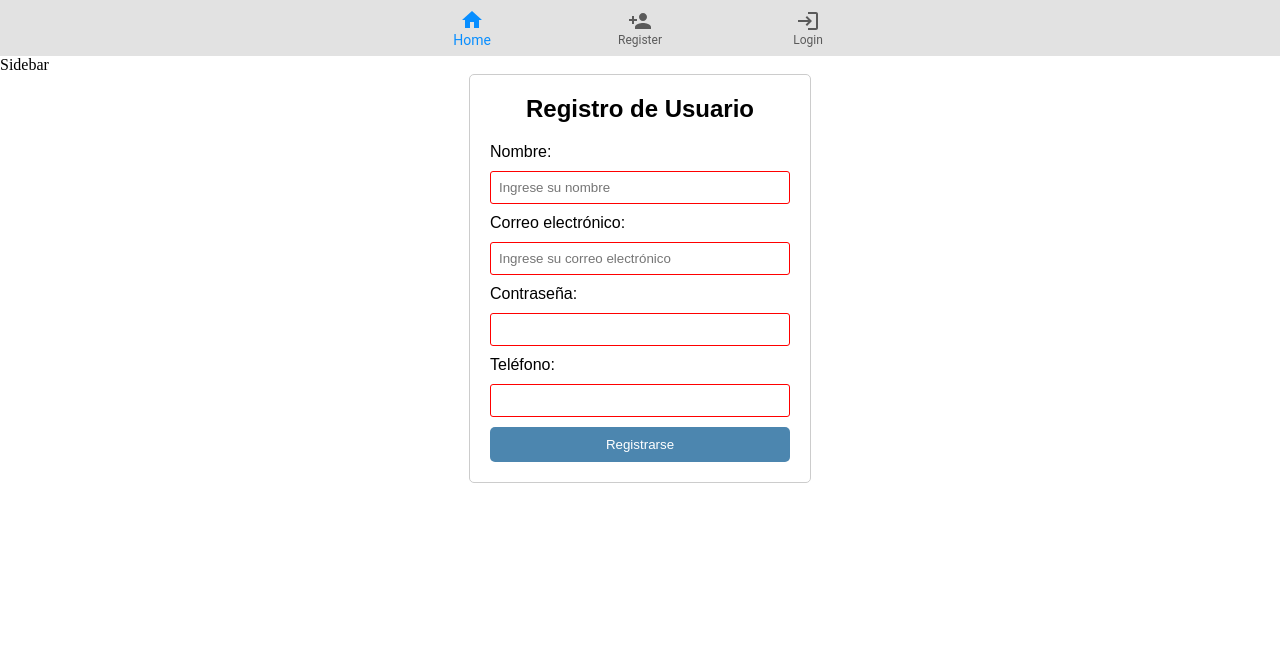
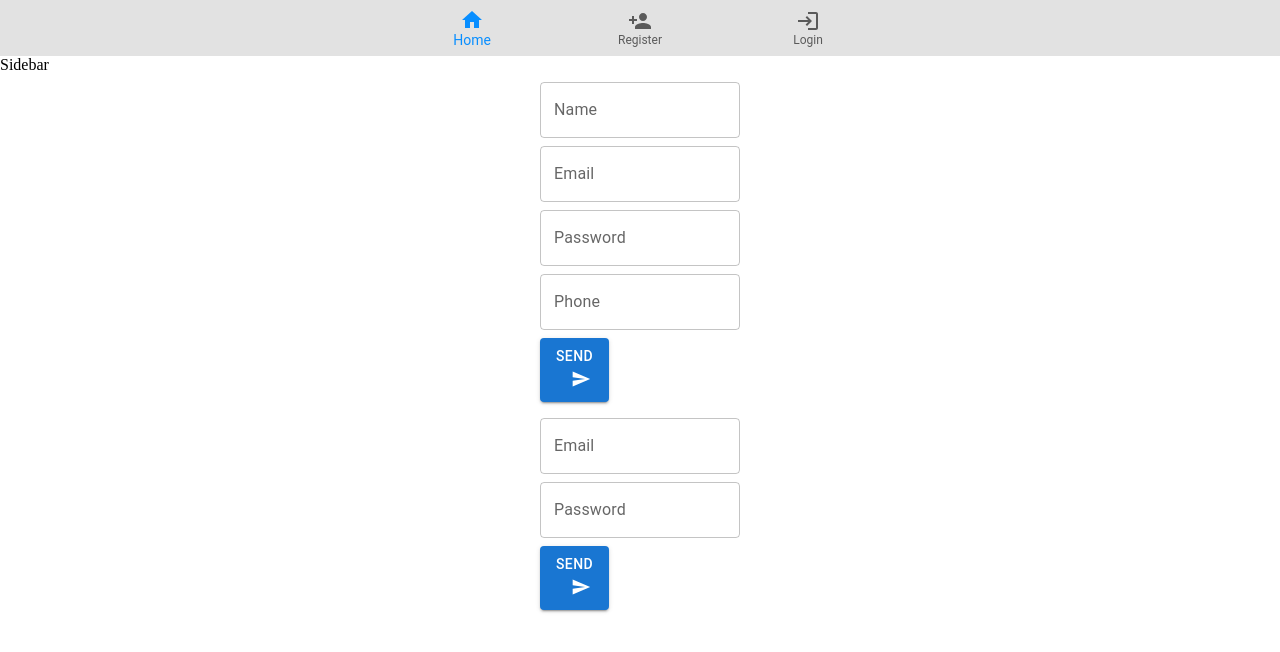
Before and after one commit to DaniloJ0/Final_Frontend-Subject, a React (Create React App) app in the folder app/: page / in a window 1280 px wide. Shown: the top 652 px of the page. Built offline with nearby package versions, Linux system fonts and the light colour scheme.

Commit message:
login, register and NavBar2.0

```diff
--- a/app/src/pages/home/Home.jsx
+++ b/app/src/pages/home/Home.jsx
@@ -11,7 +11,7 @@ function Home() {
       <NavBar />
       <Sidebar />
       <Register/>
-      {/* <Login/> */}
+      <Login/>
     </>
 
   )
--- a/app/src/pages/login/Login.jsx
+++ b/app/src/pages/login/Login.jsx
@@ -1,22 +1,39 @@
-import React from 'react'
-import "./login.css"
+import * as React from 'react';
+import Box from '@mui/material/Box';
+import TextField from '@mui/material/TextField';
+import SendIcon from '@mui/icons-material/Send';
+import Button from '@mui/material/Button';
 
-function Login() {
+export default function FormPropsTextFields() {
   return (
-    <>
-      <form className="login" action="Login" method="post">
-        <h2>Login de Usuario</h2>
+    <Box
+      component="form"
+      sx={{
+        display: 'flex',
+        flexDirection: 'column',
+        alignItems: 'center',
+        '& .MuiTextField-root': { m: 1, width: '25ch', display: 'block' },
+        '& .MuiButton-root': { m: 1, display: 'block' },
+      }}
+      noValidate
+      autoComplete="off"
+    >
+      <div>
+      <TextField
+          id="outlined-required"
+          label="Email"
+          type="email"
 
-        <label htmlFor="correo">Correo electrónico:</label>
-        <input type="email" id="correo" name="correo" required placeholder="Ingrese su correo electrónico" />
+        />
+        <TextField
+          id="outlined-password-input"
+          label="Password"
+          type="password"
+          autoComplete="current-password"
+        />
+        <Button variant="contained" endIcon={<SendIcon />}>Send</Button>
+      </div>
 
-        <label for="password">Contraseña:</label>
-        <input type="password" id="password" name="password" required></input>
-
-        <input type="submit" value="Login" />
-      </form>
-    </>
-  )
+    </Box>
+  );
 }
-
-export default Login
--- a/app/src/pages/login/login.css
+++ /dev/null
@@ -1,45 +0,0 @@
-.login {
-    width: 300px;
-    margin: 0 auto;
-    padding: 20px;
-    border: 1px solid #ccc;
-    border-radius: 5px;
-    font-family: Arial, sans-serif;
-  }
-
-  h2 {
-    text-align: center;
-    margin-bottom: 20px;
-  }
-
-  label {
-    display: block;
-    margin-bottom: 10px;
-  }
-
-
-  input[type="email"],input[type="password"] {
-    width: 100%;
-    padding: 8px;
-    border-radius: 3px;
-    border: 1px solid #ccc;
-    box-sizing: border-box;
-    margin-bottom: 10px;
-  }
-
-  input[type="submit"] {
-    width: 100%;
-    padding: 10px;
-    background-color: #4c86af;
-    color: white;
-    border: none;
-    border-radius: 5px;
-    cursor: pointer;
-  }
-
-  input[type="submit"]:hover {
-    background-color: #457aa0;
-  }
-  input:invalid {
-    border-color: red;
-  }
--- a/app/src/pages/register/Register.jsx
+++ b/app/src/pages/register/Register.jsx
@@ -1,30 +1,52 @@
-import React from 'react'
-import "./register.css"
+import * as React from 'react';
+import Box from '@mui/material/Box';
+import TextField from '@mui/material/TextField';
+import SendIcon from '@mui/icons-material/Send';
+import Button from '@mui/material/Button';
 
-function Register() {
+export default function FormPropsTextFields() {
   return (
-    <>
-      <form className="register" action="registro" method="post">
-        <h2>Registro de Usuario</h2>
+    <Box
+      component="form"
+      sx={{
+        display: 'flex',
+        flexDirection: 'column',
+        alignItems: 'center',
+        '& .MuiTextField-root': { m: 1, width: '25ch', display: 'block' },
+        '& .MuiButton-root': { m: 1, display: 'block' },
+      }}
+      noValidate
+      autoComplete="off"
+    >
+      <div>
+      <TextField
+          id="outlined-required"
+          label="Name"
+          type="Text"
 
-        <label htmlFor="nombre">Nombre:</label>
-        <input type="text" id="nombre" name="nombre" required placeholder="Ingrese su nombre" />
+        />
+        <TextField
+          id="outlined-required"
+          label="Email"
+          type="email"
 
-        <label htmlFor="correo">Correo electrónico:</label>
-        <input type="email" id="correo" name="correo" required placeholder="Ingrese su correo electrónico" />
+        />
+        <TextField
+          id="outlined-password-input"
+          label="Password"
+          type="password"
+          autoComplete="current-password"
+        />
+        <TextField
+          id="outlined-number"
+          label="Phone"
+          type="Tel"
+        />
+        <Button variant="contained" endIcon={<SendIcon />}>
+        Send
+      </Button>
+      </div>
 
-        <label for="password">Contraseña:</label>
-        <input type="password" id="password" name="password" required></input>
-
-        <label htmlFor="telefono">Teléfono:</label>
-        <input type="tel" id="telefono" name="telefono" required pattern="[0-9]{10}" />
-
-
-
-        <input type="submit" value="Registrarse" />
-      </form>
-    </>
-  )
+    </Box>
+  );
 }
-
-export default Register
--- a/app/src/pages/register/register.css
+++ /dev/null
@@ -1,46 +0,0 @@
-.register {
-    width: 300px;
-    margin: 0 auto;
-    padding: 20px;
-    border: 1px solid #ccc;
-    border-radius: 5px;
-    font-family: Arial, sans-serif;
-  }
-
-  h2 {
-    text-align: center;
-    margin-bottom: 20px;
-  }
-
-  label {
-    display: block;
-    margin-bottom: 10px;
-  }
-
-  input[type="text"],
-  input[type="email"],
-  input[type="tel"],input[type="password"] {
-    width: 100%;
-    padding: 8px;
-    border-radius: 3px;
-    border: 1px solid #ccc;
-    box-sizing: border-box;
-    margin-bottom: 10px;
-  }
-
-  input[type="submit"] {
-    width: 100%;
-    padding: 10px;
-    background-color: #4c86af;
-    color: white;
-    border: none;
-    border-radius: 5px;
-    cursor: pointer;
-  }
-
-  input[type="submit"]:hover {
-    background-color: #457aa0;
-  }
-  input:invalid {
-    border-color: red;
-  }
```
Also changed, not shown: app/src/components/navbar/navbar.css (deleted, +0 -26 lines).
